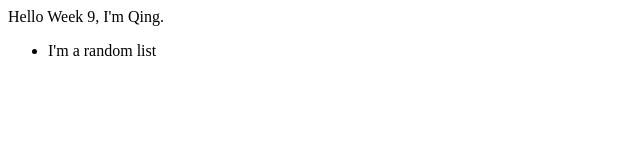
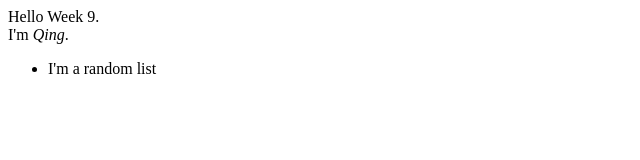
Before and after one commit to wenqinglim/BT3103-Week9, a website: page index.html in a window 1280 px wide. Shown: the whole page, without its empty margins (0-640 px from the left). Drawn offline with Linux system fonts and the light colour scheme.

Commit message:
Please accept my humble changes.

```diff
--- a/index.html
+++ b/index.html
@@ -1,7 +1,8 @@
 <html>
   <body>
     <div id="app">
-      Hello Week 9, I'm Qing.
+      Hello Week 9.</br>
+      I'm <i>Qing</i>.
     </div>
     <ul>
       <li> I'm a random list </li>
```
